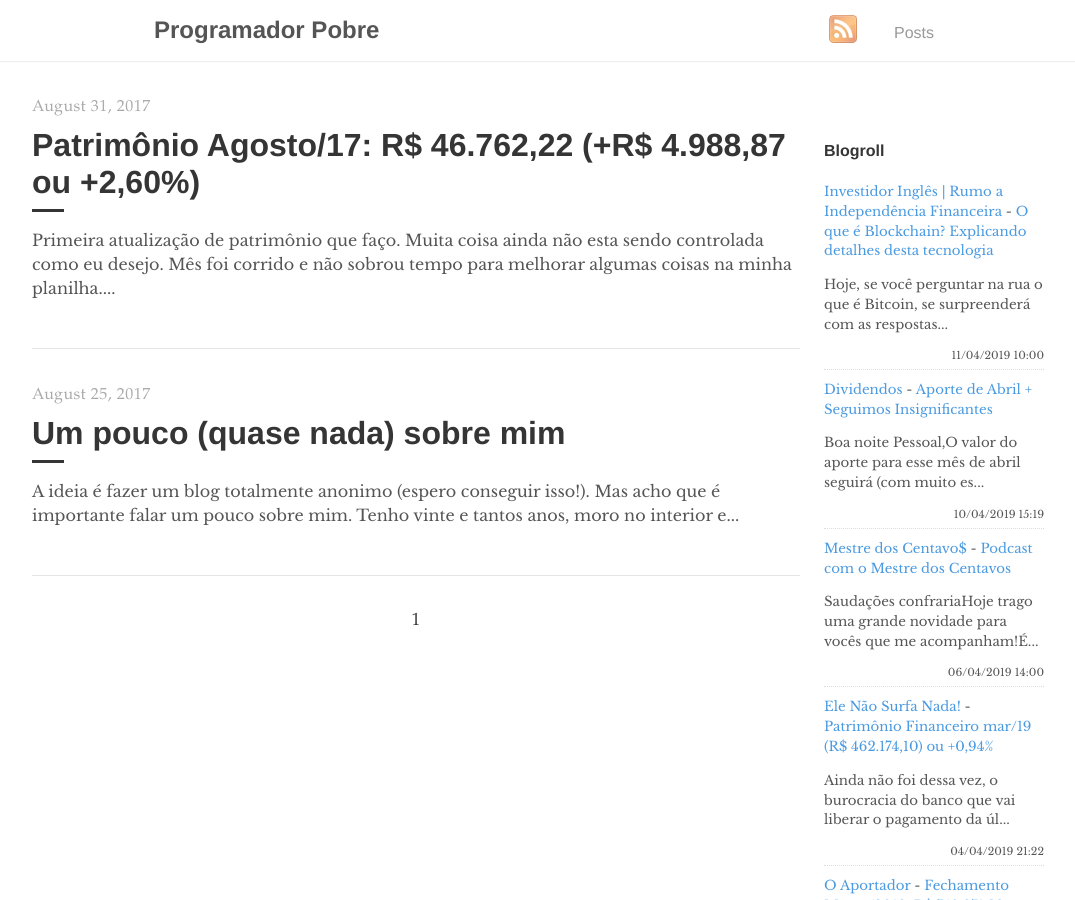
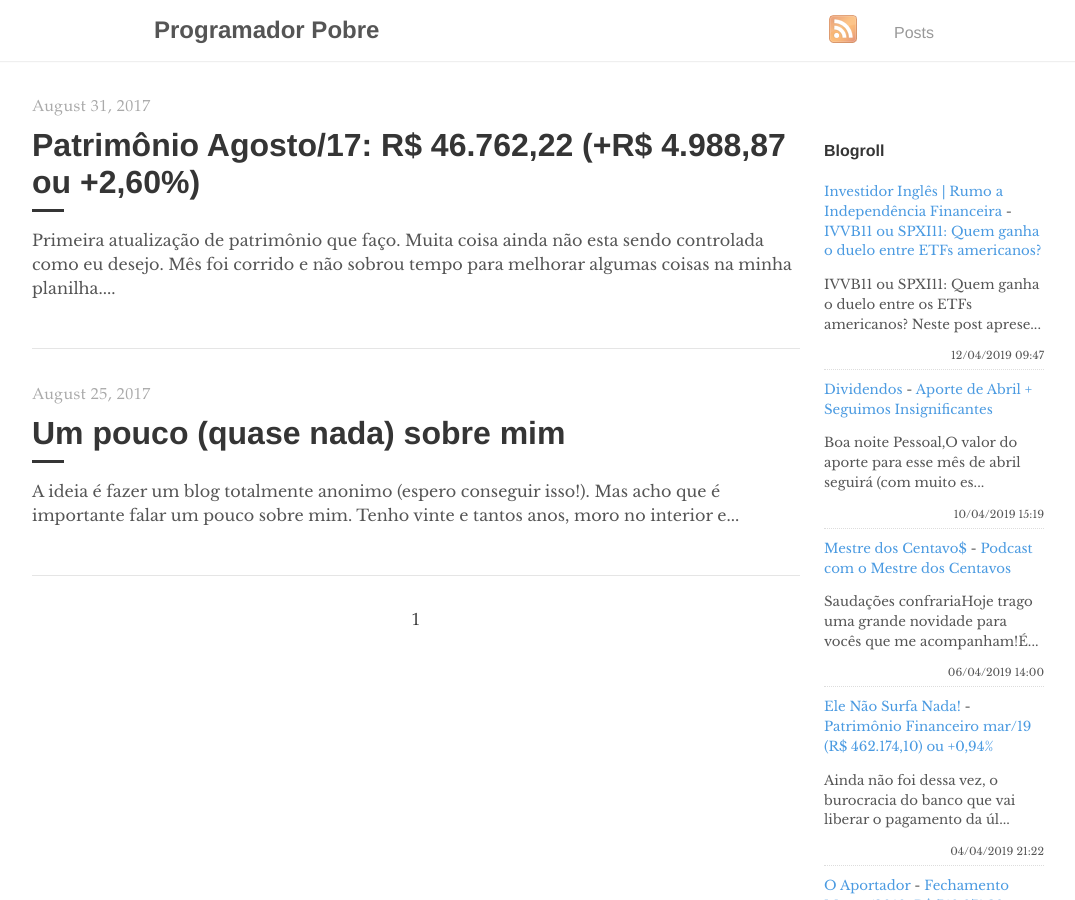
Before and after one commit to programadorpobre/programadorpobre.github.io, a Jekyll site: the page built from index.html, in a window 1280 px wide and 900 px high. Shown: the whole window, without its empty margins (96-1171 px from the left). Built offline with Jekyll 4.4.1, drawn with Linux system fonts in a browser that asks for light colours; the list of posts is cut into pages by our own code; comment, search, counter and statistics services are not loaded.

Commit message:
[ci skip] travis #615

```diff
--- a/_includes/feed-entries.html
+++ b/_includes/feed-entries.html
@@ -1,7 +1,7 @@
 <div class="feed-entry">
-    <a class="feed-entry-site-name" href="https://www.investidoringles.com/">Investidor Inglês | Rumo a Independência Financeira</a> - <a class="feed-entry-title" href="https://www.investidoringles.com/2019/04/o-que-e-blockchain.html">O que é Blockchain? Explicando detalhes desta tecnologia</a>
-    <p class="feed-entry-summary">Hoje, se você perguntar na rua o que é Bitcoin, se surpreenderá com as respostas...</p>
-    <time datetime="2019-04-11T10:00:00.000-03:00">11/04/2019 10:00</time>
+    <a class="feed-entry-site-name" href="https://www.investidoringles.com/">Investidor Inglês | Rumo a Independência Financeira</a> - <a class="feed-entry-title" href="https://www.investidoringles.com/2019/04/ivvb11-ou-spxi11-comparativo-compras-mensais.html">IVVB11 ou SPXI11: Quem ganha o duelo entre ETFs americanos?</a>
+    <p class="feed-entry-summary">IVVB11 ou SPXI11: Quem ganha o duelo entre os ETFs americanos? Neste post aprese...</p>
+    <time datetime="2019-04-12T09:47:00.000-03:00">12/04/2019 09:47</time>
 </div>
 <div class="feed-entry">
     <a class="feed-entry-site-name" href="http://bonsdividendos.blogspot.com/">Dividendos</a> - <a class="feed-entry-title" href="http://bonsdividendos.blogspot.com/2019/04/aporte-de-abril-seguimos-insignificantes.html">Aporte de Abril + Seguimos Insignificantes</a>
```
